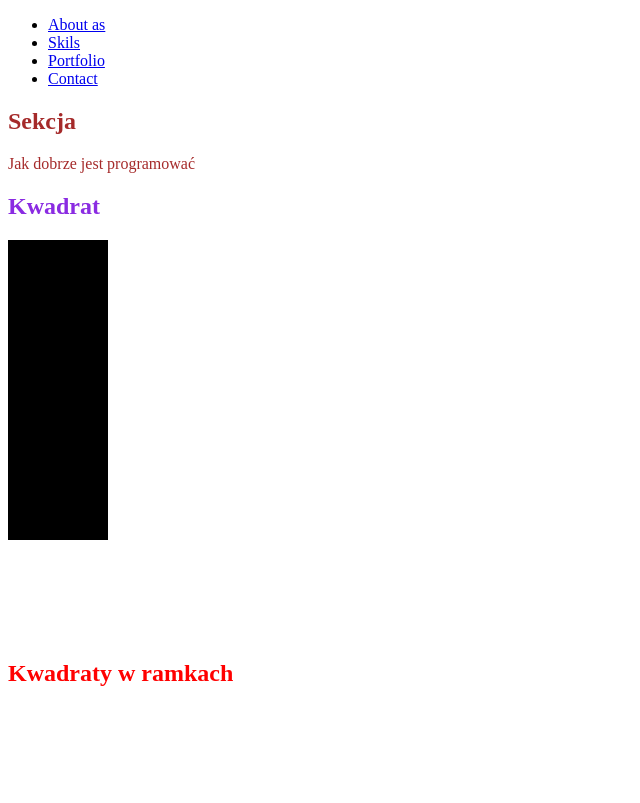
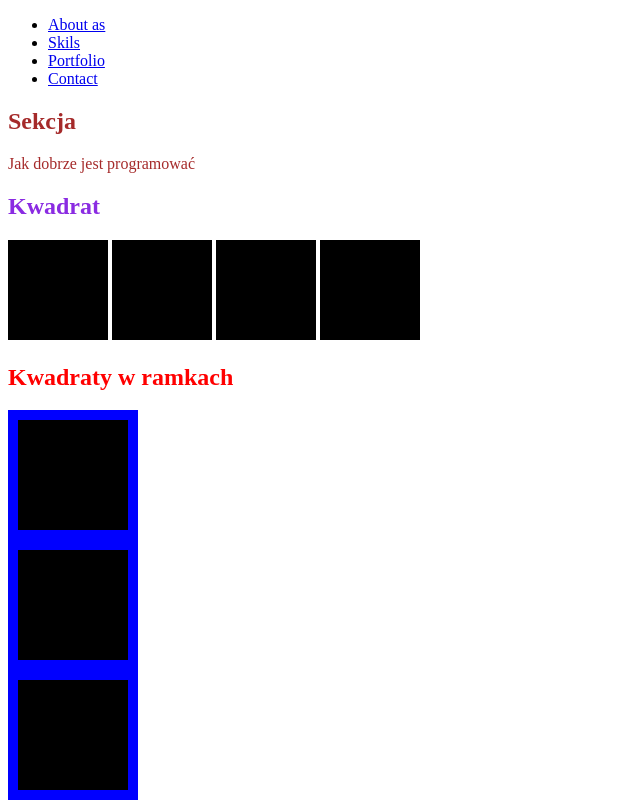
Before and after one commit to pchyra88/prosta-strona1, a plain HTML site: page index.html in a window 1280 px wide. Shown: the top 803 px of the page, without its empty margins (0-640 px from the left). Drawn offline with Linux system fonts and the light colour scheme; files whose address does not match are found by name.

Commit message:
poprawki

```diff
--- a/index.html
+++ b/index.html
@@ -5,7 +5,7 @@
     <meta name="viewport" content="width=device-width, initial-scale=1.0">
     <meta http-equiv="X-UA-Compatible" content="ie=edge">
     <title>Document</title>
-    <link rel="stylesheet" href="C:\Users\pchyr\OneDrive\Pulpit\strona1\styles.css">
+    <link rel="stylesheet" href="styles.css">
 </head>
 <body>
     <nav>
@@ -14,7 +14,7 @@
             <li><a href="#skils">Skils</a></li>
             <li><a href="#portfolio">Portfolio</a></li>
             <li><a href="#contact">Contact</a></li>
-         </ul>
+        </ul>
      </nav>
      <section id="about">
         <h1>Sekcja</h1>
@@ -25,7 +25,7 @@
          <div id="square1"></div>
          <div id="square2"></div>
          <div id="square3"></div>
-         <div id="sguare4"></div>
+         <div id="square4"></div>
      </section>
      <section id="portfolio">
          <h1>Kwadraty w ramkach</h1>
--- a/styles.css
+++ b/styles.css
@@ -15,37 +15,15 @@ div {
     width: 100px;
     height: 100px;
 }
-
-#square1  {
+#skils div {
     background-color: black;
-    display:block inline
+    display: inline-block
 }
-#square2 {
-    background-color: black;
-    display:block inline
-}
-#square3 {
-    background-color: black;
-    display: block inline
-}
-#square4 {
-    background-color: black;
-    display: block inline
-}
-#sguare5 {
+#portfolio div {
     padding: 5px;
     border: 10px solid blue;
+    background-color: black;
     display: block;
-}
-#square6 {
-    padding: 5px;
-    border: 10px solid blue;
-    display: block;
-}
-#square7 {
-    padding: 5px;
-    border: 10px solid blue;
-    display: block ;
 }
 #contact {
     display: block;
```
